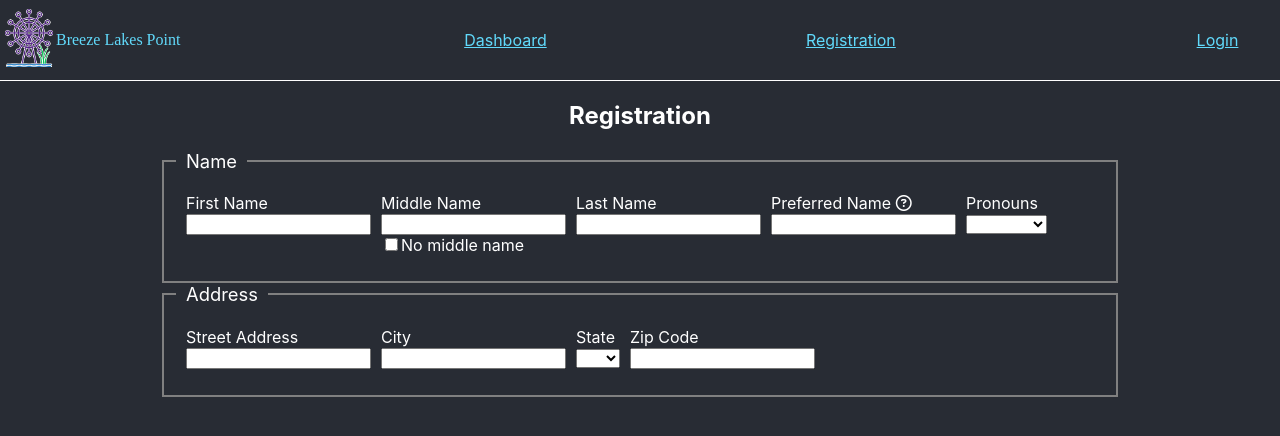
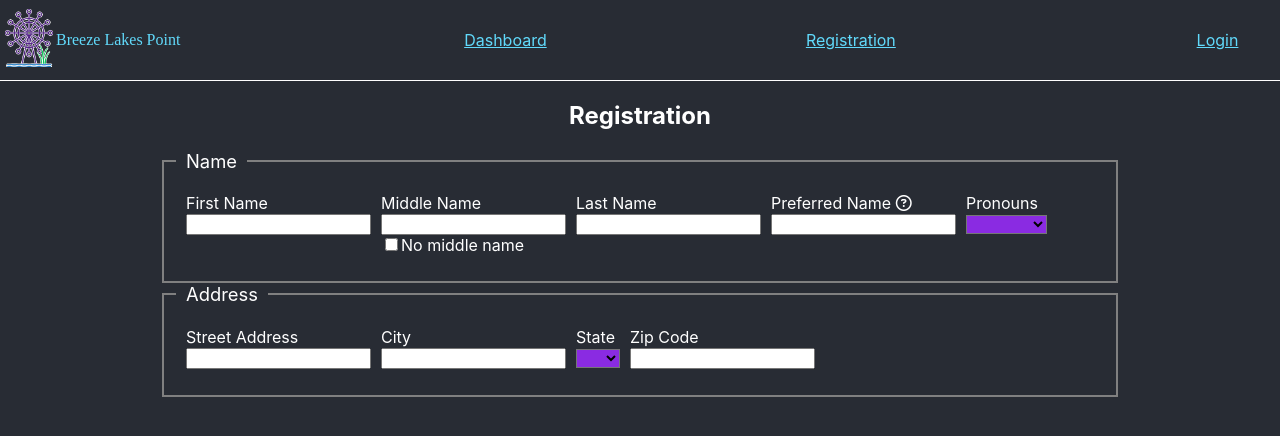
Before and after one commit to kristenkinnearohlmann/breeze-lakes-point-frontend, a React (Create React App) app: page /registration in a window 1280 px wide. Shown: the top 436 px of the page. Built offline with nearby package versions, Linux system fonts and the light colour scheme; a web font is replaced by a local one.

Commit message:
Added style to target select elements on registration form

```diff
--- a/src/components/Registration.css
+++ b/src/components/Registration.css
@@ -20,3 +20,7 @@
 .input-fields-row > p {
     margin-left: 10px;
 }
+
+.form-reg-select {
+    background-color: blueviolet;
+}
--- a/src/components/Registration.js
+++ b/src/components/Registration.js
@@ -62,7 +62,7 @@ class Registration extends Component {
                             <p>
                             {/* see notes for source */}
                                 <label htmlFor="pronoun_id">Pronouns</label><br/>
-                                <select name="pronoun_id" id="pronoun_id" value={this.state.pronoun_id} onChange={this.handleonChange}>
+                                <select className="form-reg-select" name="pronoun_id" id="pronoun_id" value={this.state.pronoun_id} onChange={this.handleonChange}>
                                     <option value="-1"></option>
                                     <option value="1">she/her</option>
                                     <option value="2">he/him</option>
@@ -85,7 +85,7 @@ class Registration extends Component {
                             </p>
                             <p>
                                 <label htmlFor="state_abbrev">State</label><br/>
-                                <select name="state_abbrev" id="state_abbrev" value={this.state.state_abbrev} onChange={this.handleonChange}>
+                                <select className="form-reg-select" name="state_abbrev" id="state_abbrev" value={this.state.state_abbrev} onChange={this.handleonChange}>
                                     <option value="NA"></option>
                                     {this.state_abbrevs.map(abbrev => {
                                         return (
```
